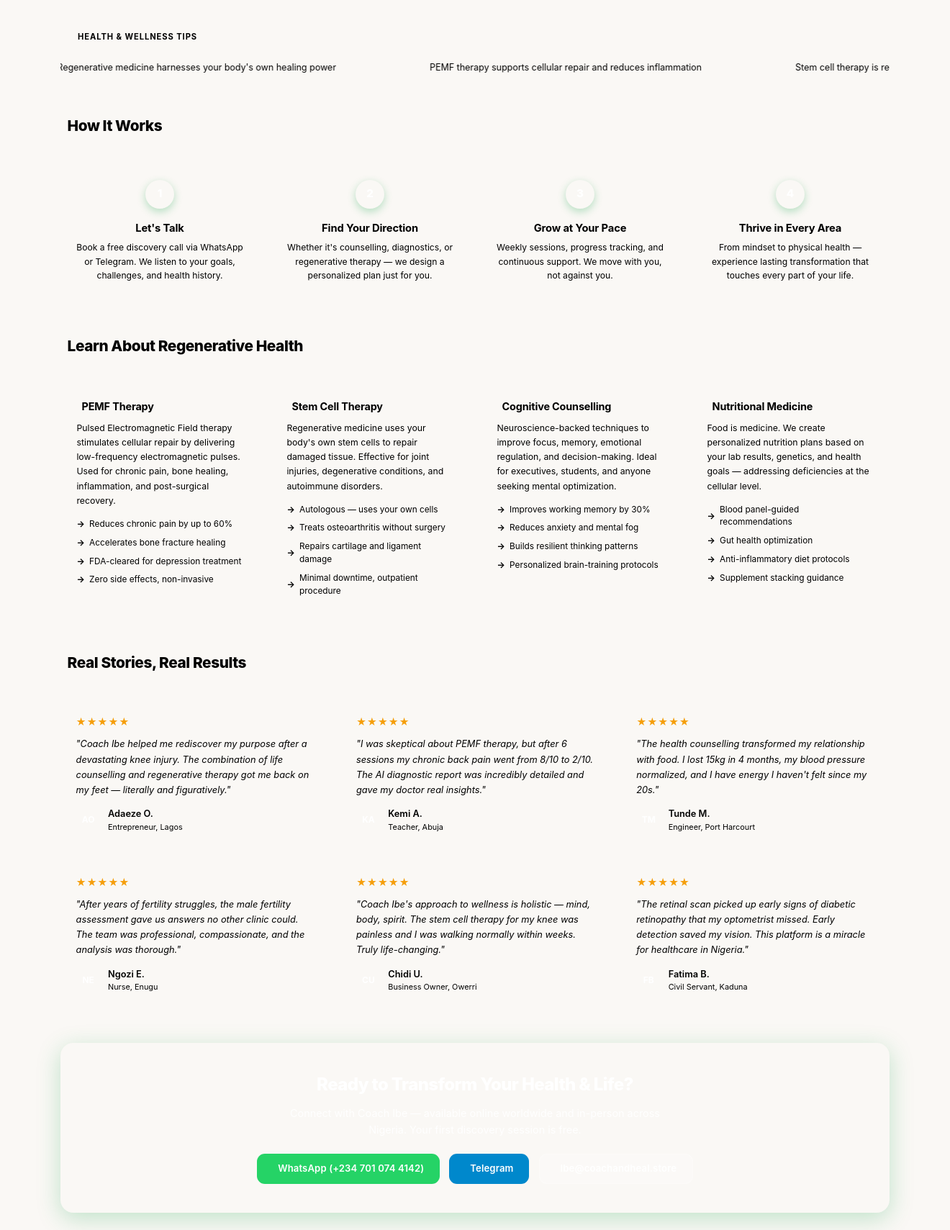
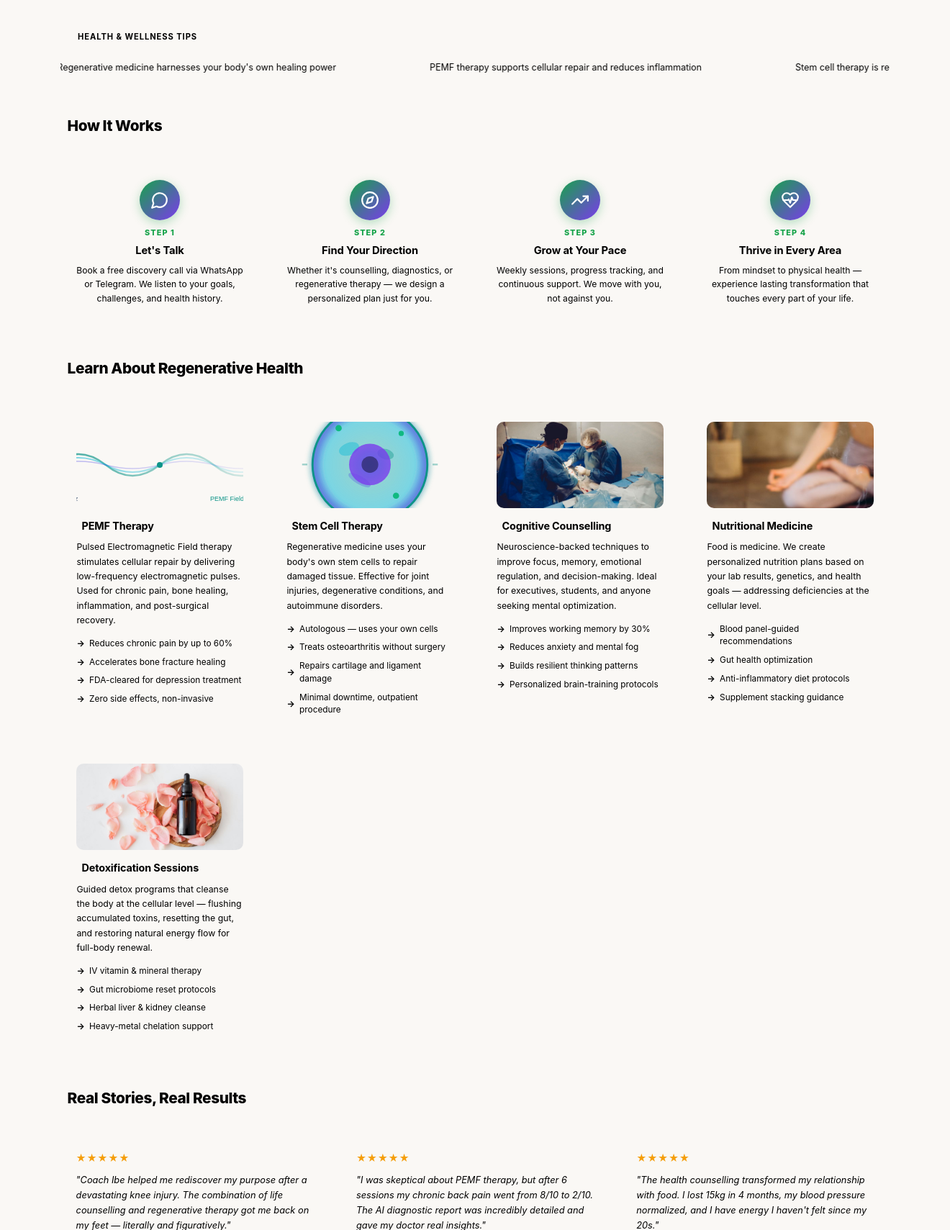
Before and after one commit to techengineerworkstation/regenmed-health, a PHP site: page / in a window 1320 px wide. Shown: the part 1773-3482 px from the top of the page at 72% size. Run offline with PHP 8.4, Linux system fonts and the light colour scheme; data that the repository does not hold is empty; some libraries are stand-ins or nearby versions.

Commit message:
Add clip-art icons to How It Works, images to info cards incl. new Detoxification Sessions card; fix session_start on Vercel

```diff
--- a/includes/database.php
+++ b/includes/database.php
@@ -675,6 +675,9 @@ class RegenMedDatabase {
 
 class SessionManager {
     public static function start(): void {
+        if (VERCEL_MODE) {
+            return;
+        }
         if (session_status() === PHP_SESSION_NONE) {
             ini_set('session.cookie_httponly', '1');
             ini_set('session.use_strict_mode', '1');
--- a/includes/footer.php
+++ b/includes/footer.php
@@ -1,5 +1,5 @@
 <?php
-if (session_status() === PHP_SESSION_NONE) { session_start(); }
+if (!VERCEL_MODE && session_status() === PHP_SESSION_NONE) { session_start(); }
 if (!isset($newsFeed)) $newsFeed = [];
 if (!isset($app_version)) $app_version = '3.0';
 
--- a/includes/header.php
+++ b/includes/header.php
@@ -1,5 +1,5 @@
 <?php
-if (session_status() === PHP_SESSION_NONE) { session_start(); }
+if (!VERCEL_MODE && session_status() === PHP_SESSION_NONE) { session_start(); }
 ThemeManager::init();
 $currentTheme = ThemeManager::getCurrentTheme();
 $themeData = ThemeManager::getTheme($currentTheme);
--- a/includes/theme-switch.php
+++ b/includes/theme-switch.php
@@ -1,5 +1,10 @@
 <?php
 declare(strict_types=1);
+
+if (!defined('VERCEL_MODE')) {
+    define('VERCEL_MODE', isset($_SERVER['VERCEL']) || getenv('VERCEL') !== false);
+}
+
 require_once __DIR__ . '/security.php';
 require_once __DIR__ . '/themes.php';
 require_once __DIR__ . '/theme-manager.php';
--- a/index.php
+++ b/index.php
@@ -1,5 +1,9 @@
 <?php
 declare(strict_types=1);
+
+if (!defined('VERCEL_MODE')) {
+    define('VERCEL_MODE', isset($_SERVER['VERCEL']) || getenv('VERCEL') !== false);
+}
 
 define('APP_NAME', 'Coach & Heal — Regen Med Health');
 define('APP_VERSION', '2.0');
--- a/pages/dashboard.php
+++ b/pages/dashboard.php
@@ -1,5 +1,5 @@
 <?php
-if (session_status() === PHP_SESSION_NONE) { session_start(); }
+if (!VERCEL_MODE && session_status() === PHP_SESSION_NONE) { session_start(); }
 
 // Fetch tips for ticker
 $rss = new RssFeedManager();
@@ -114,7 +114,9 @@ $tipJson = json_encode($duplicatedTips);
 .how-grid { display: grid; grid-template-columns: repeat(4, 1fr); gap: 1rem; margin-bottom: 3rem; }
 .how-step { text-align: center; padding: 1.5rem 1.25rem; border-radius: 16px; background: var(--bg-secondary); border: 1.5px solid var(--border-color); transition: all 0.3s ease; }
 .how-step:hover { border-color: var(--accent-primary); box-shadow: var(--shadow-md); transform: translateY(-2px); }
-.how-step-num { width: 40px; height: 40px; border-radius: 50%; background: linear-gradient(135deg, var(--accent-green), var(--accent-primary)); color: #fff; display: flex; align-items: center; justify-content: center; font-family: var(--font-heading), 'DM Sans', sans-serif; font-weight: 800; font-size: 0.95rem; margin: 0 auto 1rem; box-shadow: 0 4px 12px rgba(22,163,74,0.3); }
+.how-step-icon { width: 56px; height: 56px; border-radius: 50%; background: linear-gradient(135deg, #16a34a, #7c3aed); display: flex; align-items: center; justify-content: center; margin: 0 auto 0.6rem; box-shadow: 0 4px 14px rgba(22,163,74,0.3); }
+.how-step-icon svg { width: 26px; height: 26px; }
+.how-step-num { font-family: var(--font-heading), 'DM Sans', sans-serif; font-size: 0.68rem; font-weight: 800; text-transform: uppercase; letter-spacing: 0.1em; color: #16a34a; margin-bottom: 0.35rem; }
 .how-step-title { font-family: var(--font-heading), 'DM Sans', sans-serif; font-size: 0.92rem; font-weight: 700; margin-bottom: 0.4rem; color: var(--text-primary); letter-spacing: -0.01em; }
 .how-step-desc { font-size: 0.76rem; color: var(--text-secondary); line-height: 1.6; }
 
@@ -147,7 +149,8 @@ $tipJson = json_encode($duplicatedTips);
 
 /* === INFO CARDS === */
 .info-grid { display: grid; grid-template-columns: repeat(auto-fill, minmax(260px, 1fr)); gap: 1rem; margin-bottom: 3rem; }
-.info-card { padding: 1.4rem; border-radius: 14px; background: var(--bg-secondary); border: 1.5px solid var(--border-color); transition: all 0.3s ease; }
+.info-card { padding: 1.4rem; border-radius: 14px; background: var(--bg-secondary); border: 1.5px solid var(--border-color); transition: all 0.3s ease; overflow: hidden; }
+.info-card-image { width: 100%; height: 120px; object-fit: cover; border-radius: 10px; margin-bottom: 0.9rem; display: block; }
 .info-card:hover { border-color: var(--accent-primary); box-shadow: var(--shadow-md); }
 .info-card h4 { font-family: var(--font-heading), 'DM Sans', sans-serif; font-size: 0.9rem; font-weight: 700; margin-bottom: 0.55rem; color: var(--text-primary); display: flex; align-items: center; gap: 0.45rem; letter-spacing: -0.01em; }
 .info-card p { font-size: 0.77rem; color: var(--text-secondary); line-height: 1.65; }
@@ -378,22 +381,26 @@ $tipJson = json_encode($duplicatedTips);
   </div>
   <div class="how-grid">
     <div class="how-step">
-      <div class="how-step-num">1</div>
+      <div class="how-step-icon"><svg viewBox="0 0 24 24" fill="none" stroke="#fff" stroke-width="2" stroke-linecap="round" stroke-linejoin="round"><path d="M7.9 20A9 9 0 1 0 4 16.1L2 22Z"/></svg></div>
+      <div class="how-step-num">Step 1</div>
       <div class="how-step-title">Let's Talk</div>
       <div class="how-step-desc">Book a free discovery call via WhatsApp or Telegram. We listen to your goals, challenges, and health history.</div>
     </div>
     <div class="how-step">
-      <div class="how-step-num">2</div>
+      <div class="how-step-icon"><svg viewBox="0 0 24 24" fill="none" stroke="#fff" stroke-width="2" stroke-linecap="round" stroke-linejoin="round"><circle cx="12" cy="12" r="10"/><polygon points="16.24 7.76 14.12 14.12 7.76 16.24 9.88 9.88 16.24 7.76"/></svg></div>
+      <div class="how-step-num">Step 2</div>
       <div class="how-step-title">Find Your Direction</div>
       <div class="how-step-desc">Whether it's counselling, diagnostics, or regenerative therapy — we design a personalized plan just for you.</div>
     </div>
     <div class="how-step">
-      <div class="how-step-num">3</div>
+      <div class="how-step-icon"><svg viewBox="0 0 24 24" fill="none" stroke="#fff" stroke-width="2" stroke-linecap="round" stroke-linejoin="round"><polyline points="22 7 13.5 15.5 8.5 10.5 2 17"/><polyline points="16 7 22 7 22 13"/></svg></div>
+      <div class="how-step-num">Step 3</div>
       <div class="how-step-title">Grow at Your Pace</div>
       <div class="how-step-desc">Weekly sessions, progress tracking, and continuous support. We move with you, not against you.</div>
     </div>
     <div class="how-step">
-      <div class="how-step-num">4</div>
+      <div class="how-step-icon"><svg viewBox="0 0 24 24" fill="none" stroke="#fff" stroke-width="2" stroke-linecap="round" stroke-linejoin="round"><path d="M19 14c1.49-1.46 3-3.21 3-5.5A5.5 5.5 0 0 0 16.5 3c-1.76 0-3 .5-4.5 2-1.5-1.5-2.74-2-4.5-2A5.5 5.5 0 0 0 2 8.5c0 2.3 1.5 4.05 3 5.5l7 7Z"/><path d="M3.22 12H9.5l.5-1 2 4.5 2-7 1.5 3.5h5.27"/></svg></div>
+      <div class="how-step-num">Step 4</div>
       <div class="how-step-title">Thrive in Every Area</div>
       <div class="how-step-desc">From mindset to physical health — experience lasting transformation that touches every part of your life.</div>
     </div>
@@ -405,6 +412,7 @@ $tipJson = json_encode($duplicatedTips);
   </div>
   <div class="info-grid">
     <div class="info-card">
+      <img class="info-card-image" src="assets/svg/pemf-waves.svg" alt="PEMF wave illustration">
       <h4><i class="lucide-zap" style="color:var(--accent-violet)"></i> PEMF Therapy</h4>
       <p>Pulsed Electromagnetic Field therapy stimulates cellular repair by delivering low-frequency electromagnetic pulses. Used for chronic pain, bone healing, inflammation, and post-surgical recovery.</p>
       <ul>
@@ -415,6 +423,7 @@ $tipJson = json_encode($duplicatedTips);
       </ul>
     </div>
     <div class="info-card">
+      <img class="info-card-image" src="assets/svg/stem-cell.svg" alt="Stem cell illustration">
       <h4><i class="lucide-dna" style="color:var(--accent-green)"></i> Stem Cell Therapy</h4>
       <p>Regenerative medicine uses your body's own stem cells to repair damaged tissue. Effective for joint injuries, degenerative conditions, and autoimmune disorders.</p>
       <ul>
@@ -425,6 +434,7 @@ $tipJson = json_encode($duplicatedTips);
       </ul>
     </div>
     <div class="info-card">
+      <img class="info-card-image" src="assets/images/meditation.jpg" alt="Cognitive wellness">
       <h4><i class="lucide-brain" style="color:var(--accent-primary)"></i> Cognitive Counselling</h4>
       <p>Neuroscience-backed techniques to improve focus, memory, emotional regulation, and decision-making. Ideal for executives, students, and anyone seeking mental optimization.</p>
       <ul>
@@ -435,6 +445,7 @@ $tipJson = json_encode($duplicatedTips);
       </ul>
     </div>
     <div class="info-card">
+      <img class="info-card-image" src="assets/images/healthy-food.jpg" alt="Nutritional medicine">
       <h4><i class="lucide-apple" style="color:#f59e0b"></i> Nutritional Medicine</h4>
       <p>Food is medicine. We create personalized nutrition plans based on your lab results, genetics, and health goals — addressing deficiencies at the cellular level.</p>
       <ul>
@@ -442,6 +453,17 @@ $tipJson = json_encode($duplicatedTips);
         <li>Gut health optimization</li>
         <li>Anti-inflammatory diet protocols</li>
         <li>Supplement stacking guidance</li>
+      </ul>
+    </div>
+    <div class="info-card">
+      <img class="info-card-image" src="assets/images/detox-water.jpg" alt="Detoxification therapy">
+      <h4><i class="lucide-leaf" style="color:#16a34a"></i> Detoxification Sessions</h4>
+      <p>Guided detox programs that cleanse the body at the cellular level — flushing accumulated toxins, resetting the gut, and restoring natural energy flow for full-body renewal.</p>
+      <ul>
+        <li>IV vitamin &amp; mineral therapy</li>
+        <li>Gut microbiome reset protocols</li>
+        <li>Herbal liver &amp; kidney cleanse</li>
+        <li>Heavy-metal chelation support</li>
       </ul>
     </div>
   </div>
--- a/pages/faq.php
+++ b/pages/faq.php
@@ -1,4 +1,4 @@
-<?php if (session_status() === PHP_SESSION_NONE) { session_start(); } ?>
+<?php if (!VERCEL_MODE && session_status() === PHP_SESSION_NONE) { session_start(); } ?>
 <style>
 .faq-section { max-width: 800px; margin: 0 auto; padding: 2rem 1.5rem; position: relative; z-index: 1; }
 .faq-hero { text-align: center; margin-bottom: 2.5rem; }
--- a/pages/team.php
+++ b/pages/team.php
@@ -1,4 +1,4 @@
-<?php if (session_status() === PHP_SESSION_NONE) { session_start(); } ?>
+<?php if (!VERCEL_MODE && session_status() === PHP_SESSION_NONE) { session_start(); } ?>
 <style>
 .about-section { max-width: 900px; margin: 0 auto; padding: 2rem 1.5rem; position: relative; z-index: 1; }
 .about-hero { text-align: center; margin-bottom: 2.5rem; }
```
